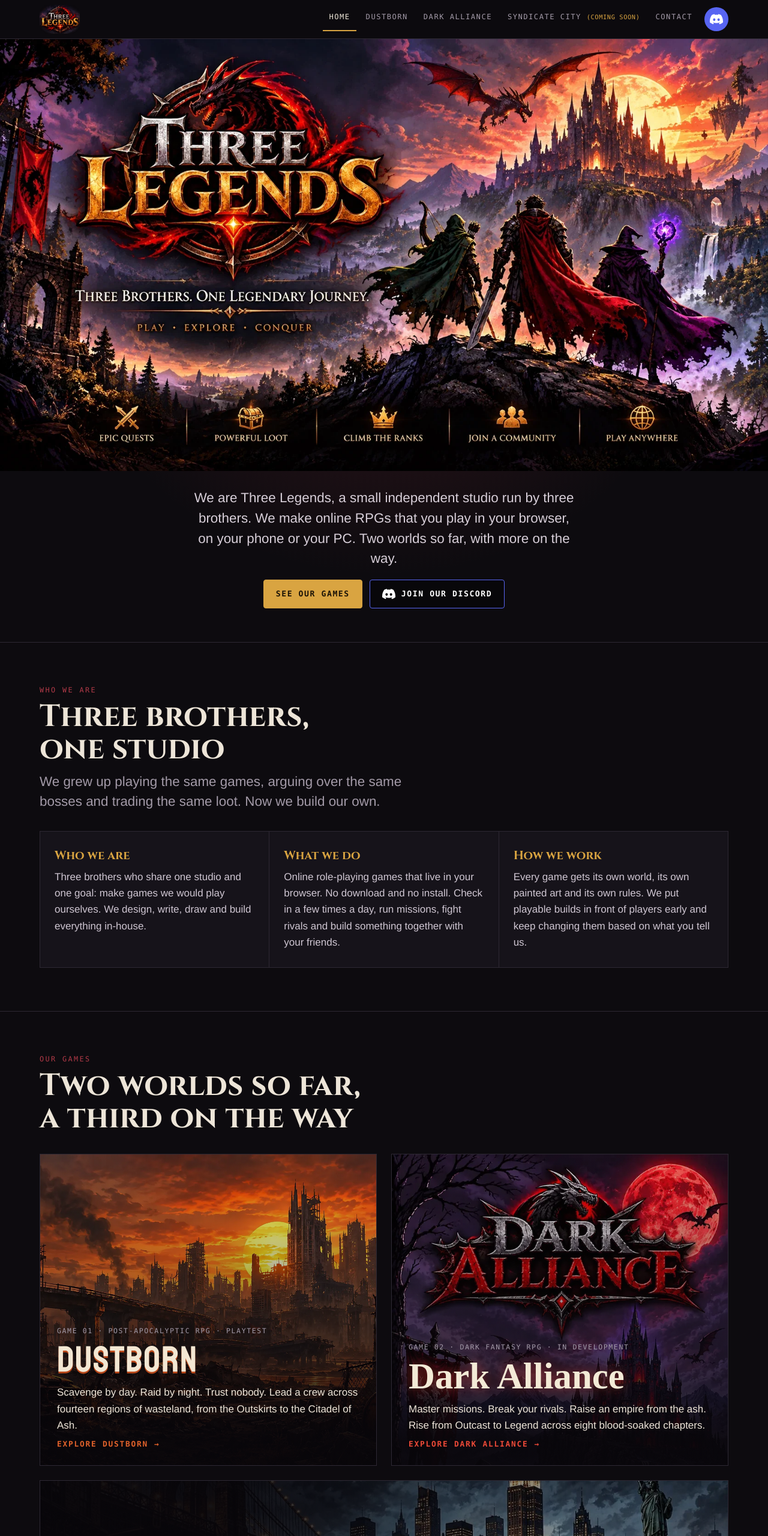
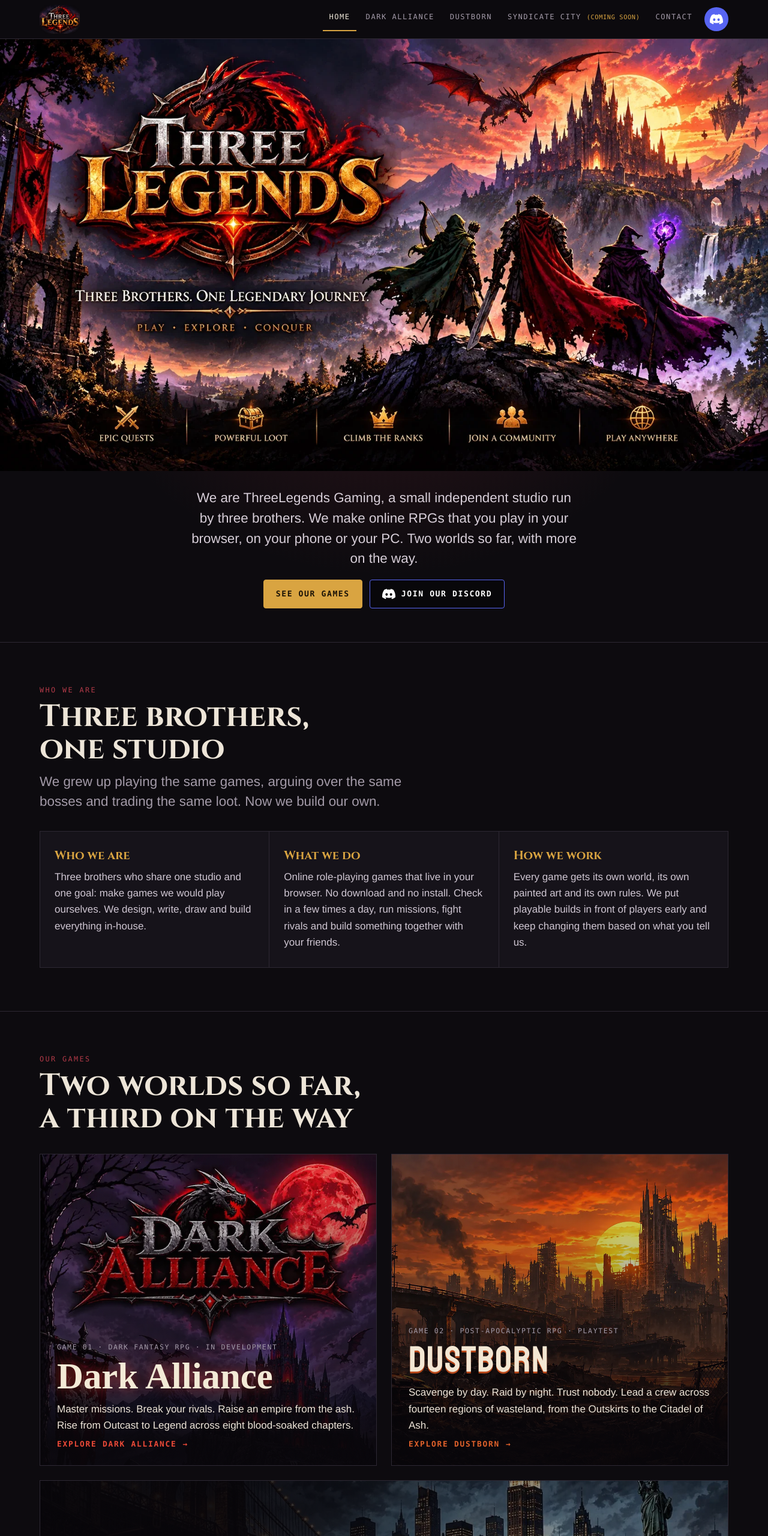
Before and after one commit to aJSpIDrr/three-legends, a plain HTML site: page index.html in a window 1280 px wide. Shown: the top 2560 px of the page at 60% size. Drawn offline with Linux system fonts and the light colour scheme; a web font is replaced by a local one.

Commit message:
Studio name is now ThreeLegends Gaming; Dark Alliance is Game 01, Dustborn Game 02
Co-Authored-By: Claude Opus 5.5 <noreply@anthropic.com>
Claude-Session: https://claude.ai/code/session_01Ned9vASMBoTSwrgugBgBB7

```diff
--- a/index.html
+++ b/index.html
@@ -3,9 +3,9 @@
 <head>
 <meta charset="utf-8">
 <meta name="viewport" content="width=device-width, initial-scale=1, viewport-fit=cover">
-<title>Three Legends</title>
+<title>ThreeLegends Gaming</title>
 <meta name="claude:viewport-fit-sides" content="cover">
-<meta name="description" content="Three Legends: three brothers making browser RPGs. Home of Dustborn and Dark Alliance.">
+<meta name="description" content="ThreeLegends Gaming: three brothers making browser RPGs. Home of Dark Alliance and Dustborn.">
 <meta name="theme-color" content="#0d0b0f">
 <link rel="preconnect" href="https://fonts.googleapis.com">
 <link rel="preconnect" href="https://fonts.gstatic.com" crossorigin>
@@ -19,11 +19,11 @@
 <body class="studio">
 <header class="top">
   <div class="wrap">
-    <a class="brand" href="index.html" aria-label="Three Legends home"><img src="assets/three-legends-emblem-sm.webp" width="360" height="257" alt="Three Legends"></a>
+    <a class="brand" href="index.html" aria-label="ThreeLegends Gaming home"><img src="assets/three-legends-emblem-sm.webp" width="360" height="257" alt="ThreeLegends Gaming"></a>
     <nav aria-label="Main">
       <a href="index.html" aria-current="page" class="hide-sm">Home</a>
+      <a href="dark-alliance.html">Dark Alliance</a>
       <a href="dustborn.html">Dustborn</a>
-      <a href="dark-alliance.html">Dark Alliance</a>
       <a class="nav-soon" href="syndicate-city.html" title="Syndicate City: sneak peek">Syndicate City <small>(Coming Soon)</small></a>
       <a href="index.html#contact" class="hide-sm">Contact</a>
       <a class="discord" href="https://discord.gg/jhuXgywS7g" target="_blank" rel="noopener" aria-label="Join our Discord" title="Join our Discord"><svg viewBox="0 0 24 24" width="20" height="20" aria-hidden="true" fill="currentColor"><path d="M20.317 4.37a19.79 19.79 0 0 0-4.885-1.515.074.074 0 0 0-.079.037c-.21.375-.444.864-.608 1.25a18.27 18.27 0 0 0-5.487 0 12.64 12.64 0 0 0-.617-1.25.077.077 0 0 0-.079-.037A19.74 19.74 0 0 0 3.677 4.37a.07.07 0 0 0-.032.027C.533 9.046-.32 13.58.099 18.057a.082.082 0 0 0 .031.057 19.9 19.9 0 0 0 5.993 3.03.078.078 0 0 0 .084-.028c.462-.63.874-1.295 1.226-1.994a.076.076 0 0 0-.041-.106 13.1 13.1 0 0 1-1.872-.892.077.077 0 0 1-.008-.128c.126-.094.252-.192.372-.291a.074.074 0 0 1 .077-.01c3.928 1.793 8.18 1.793 12.062 0a.074.074 0 0 1 .078.01c.12.098.246.198.373.292a.077.077 0 0 1-.006.127 12.3 12.3 0 0 1-1.873.892.077.077 0 0 0-.041.107c.36.698.772 1.362 1.225 1.993a.076.076 0 0 0 .084.028 19.84 19.84 0 0 0 6.002-3.03.077.077 0 0 0 .032-.054c.5-5.177-.838-9.674-3.549-13.66a.061.061 0 0 0-.031-.03zM8.02 15.33c-1.183 0-2.157-1.085-2.157-2.419 0-1.333.956-2.419 2.157-2.419 1.21 0 2.176 1.096 2.157 2.42 0 1.333-.956 2.418-2.157 2.418zm7.975 0c-1.183 0-2.157-1.085-2.157-2.419 0-1.333.955-2.419 2.157-2.419 1.21 0 2.176 1.096 2.157 2.42 0 1.333-.946 2.418-2.157 2.418z"/></svg></a>
@@ -32,10 +32,10 @@
 </header>
 
 <main id="home">
-  <section class="crest" aria-label="Three Legends">
-    <img class="banner" src="assets/three-legends-banner.webp" srcset="assets/three-legends-banner-sm.webp 1000w, assets/three-legends-banner.webp 1672w" sizes="(max-width: 1672px) 100vw, 1672px" width="1672" height="941" alt="Three Legends: Three brothers. One legendary journey. An archer, a knight and a wizard look out over a castle under a blood-red sky, with a dragon overhead. Play, explore, conquer.">
+  <section class="crest" aria-label="ThreeLegends Gaming">
+    <img class="banner" src="assets/three-legends-banner.webp" srcset="assets/three-legends-banner-sm.webp 1000w, assets/three-legends-banner.webp 1672w" sizes="(max-width: 1672px) 100vw, 1672px" width="1672" height="941" alt="ThreeLegends Gaming: Three brothers. One legendary journey. An archer, a knight and a wizard look out over a castle under a blood-red sky, with a dragon overhead. Play, explore, conquer.">
     <div class="wrap">
-      <p class="lead">We are Three Legends, a small independent studio run by three brothers. We make online RPGs that you play in your browser, on your phone or your PC. Two worlds so far, with more on the way.</p>
+      <p class="lead">We are ThreeLegends Gaming, a small independent studio run by three brothers. We make online RPGs that you play in your browser, on your phone or your PC. Two worlds so far, with more on the way.</p>
       <div class="btns" style="justify-content:center">
         <a class="btn" href="#games">See our games</a>
         <a class="btn ghost discord-btn" href="https://discord.gg/jhuXgywS7g" target="_blank" rel="noopener"><svg viewBox="0 0 24 24" width="20" height="20" aria-hidden="true" fill="currentColor"><path d="M20.317 4.37a19.79 19.79 0 0 0-4.885-1.515.074.074 0 0 0-.079.037c-.21.375-.444.864-.608 1.25a18.27 18.27 0 0 0-5.487 0 12.64 12.64 0 0 0-.617-1.25.077.077 0 0 0-.079-.037A19.74 19.74 0 0 0 3.677 4.37a.07.07 0 0 0-.032.027C.533 9.046-.32 13.58.099 18.057a.082.082 0 0 0 .031.057 19.9 19.9 0 0 0 5.993 3.03.078.078 0 0 0 .084-.028c.462-.63.874-1.295 1.226-1.994a.076.076 0 0 0-.041-.106 13.1 13.1 0 0 1-1.872-.892.077.077 0 0 1-.008-.128c.126-.094.252-.192.372-.291a.074.074 0 0 1 .077-.01c3.928 1.793 8.18 1.793 12.062 0a.074.074 0 0 1 .078.01c.12.098.246.198.373.292a.077.077 0 0 1-.006.127 12.3 12.3 0 0 1-1.873.892.077.077 0 0 0-.041.107c.36.698.772 1.362 1.225 1.993a.076.076 0 0 0 .084.028 19.84 19.84 0 0 0 6.002-3.03.077.077 0 0 0 .032-.054c.5-5.177-.838-9.674-3.549-13.66a.061.061 0 0 0-.031-.03zM8.02 15.33c-1.183 0-2.157-1.085-2.157-2.419 0-1.333.956-2.419 2.157-2.419 1.21 0 2.176 1.096 2.157 2.42 0 1.333-.956 2.418-2.157 2.418zm7.975 0c-1.183 0-2.157-1.085-2.157-2.419 0-1.333.955-2.419 2.157-2.419 1.21 0 2.176 1.096 2.157 2.42 0 1.333-.946 2.418-2.157 2.418z"/></svg><span>Join our Discord</span></a>
@@ -65,22 +65,22 @@
         <h2 id="games-title">Two worlds so far, a third on the way</h2>
       </div>
       <div class="games">
+        <a class="gcard dark" href="dark-alliance.html">
+          <img src="assets/dark-alliance/hero.webp" alt="" loading="lazy" style="object-position:center top">
+          <div class="gbody">
+            <p class="meta">Game 01 · Dark fantasy RPG · In development</p>
+            <h3>Dark Alliance</h3>
+            <p>Master missions. Break your rivals. Raise an empire from the ash. Rise from Outcast to Legend across eight blood-soaked chapters.</p>
+            <span class="go">Explore Dark Alliance</span>
+          </div>
+        </a>
         <a class="gcard dust" href="dustborn.html">
           <img src="assets/dustborn/hero.webp" alt="" loading="lazy">
           <div class="gbody">
-            <p class="meta">Game 01 · Post-apocalyptic RPG · Playtest</p>
+            <p class="meta">Game 02 · Post-apocalyptic RPG · Playtest</p>
             <h3>Dustborn</h3>
             <p>Scavenge by day. Raid by night. Trust nobody. Lead a crew across fourteen regions of wasteland, from the Outskirts to the Citadel of Ash.</p>
             <span class="go">Explore Dustborn</span>
-          </div>
-        </a>
-        <a class="gcard dark" href="dark-alliance.html">
-          <img src="assets/dark-alliance/hero.webp" alt="" loading="lazy" style="object-position:center top">
-          <div class="gbody">
-            <p class="meta">Game 02 · Dark fantasy RPG · In development</p>
-            <h3>Dark Alliance</h3>
-            <p>Master missions. Break your rivals. Raise an empire from the ash. Rise from Outcast to Legend across eight blood-soaked chapters.</p>
-            <span class="go">Explore Dark Alliance</span>
           </div>
         </a>
         <a class="gcard soon sc" id="syndicate-city" href="syndicate-city.html">
@@ -99,7 +99,7 @@
   <section class="band" aria-labelledby="pillars-title">
     <div class="wrap">
       <div class="head">
-        <p class="eyebrow">In every Three Legends game</p>
+        <p class="eyebrow">In every ThreeLegends Gaming game</p>
         <h2 id="pillars-title">Play. Explore. Conquer.</h2>
       </div>
       <ul class="pillars">
@@ -132,15 +132,15 @@
 </main>
 <footer>
   <div class="wrap">
-    <a href="index.html"><img src="assets/three-legends-emblem-sm.webp" width="360" height="257" alt="Three Legends"></a>
+    <a href="index.html"><img src="assets/three-legends-emblem-sm.webp" width="360" height="257" alt="ThreeLegends Gaming"></a>
     <nav aria-label="Footer">
       <a href="index.html">Home</a>
+      <a href="dark-alliance.html">Dark Alliance</a>
       <a href="dustborn.html">Dustborn</a>
-      <a href="dark-alliance.html">Dark Alliance</a>
       <a href="syndicate-city.html">Syndicate City (Coming Soon)</a>
       <a href="https://discord.gg/jhuXgywS7g" target="_blank" rel="noopener" class="fdiscord"><svg viewBox="0 0 24 24" width="20" height="20" aria-hidden="true" fill="currentColor"><path d="M20.317 4.37a19.79 19.79 0 0 0-4.885-1.515.074.074 0 0 0-.079.037c-.21.375-.444.864-.608 1.25a18.27 18.27 0 0 0-5.487 0 12.64 12.64 0 0 0-.617-1.25.077.077 0 0 0-.079-.037A19.74 19.74 0 0 0 3.677 4.37a.07.07 0 0 0-.032.027C.533 9.046-.32 13.58.099 18.057a.082.082 0 0 0 .031.057 19.9 19.9 0 0 0 5.993 3.03.078.078 0 0 0 .084-.028c.462-.63.874-1.295 1.226-1.994a.076.076 0 0 0-.041-.106 13.1 13.1 0 0 1-1.872-.892.077.077 0 0 1-.008-.128c.126-.094.252-.192.372-.291a.074.074 0 0 1 .077-.01c3.928 1.793 8.18 1.793 12.062 0a.074.074 0 0 1 .078.01c.12.098.246.198.373.292a.077.077 0 0 1-.006.127 12.3 12.3 0 0 1-1.873.892.077.077 0 0 0-.041.107c.36.698.772 1.362 1.225 1.993a.076.076 0 0 0 .084.028 19.84 19.84 0 0 0 6.002-3.03.077.077 0 0 0 .032-.054c.5-5.177-.838-9.674-3.549-13.66a.061.061 0 0 0-.031-.03zM8.02 15.33c-1.183 0-2.157-1.085-2.157-2.419 0-1.333.956-2.419 2.157-2.419 1.21 0 2.176 1.096 2.157 2.42 0 1.333-.956 2.418-2.157 2.418zm7.975 0c-1.183 0-2.157-1.085-2.157-2.419 0-1.333.955-2.419 2.157-2.419 1.21 0 2.176 1.096 2.157 2.42 0 1.333-.946 2.418-2.157 2.418z"/></svg><span>Discord</span></a>
     </nav>
-    <span>© <span id="yr">2026</span> Three Legends</span>
+    <span>© <span id="yr">2026</span> ThreeLegends Gaming</span>
   </div>
 </footer>
 <script src="assets/site.js"></script>
```
Also changed, not shown: dark-alliance.html (+8 -8 lines), dustborn.html (+8 -8 lines), syndicate-city.html (+7 -7 lines), 1 other file.
